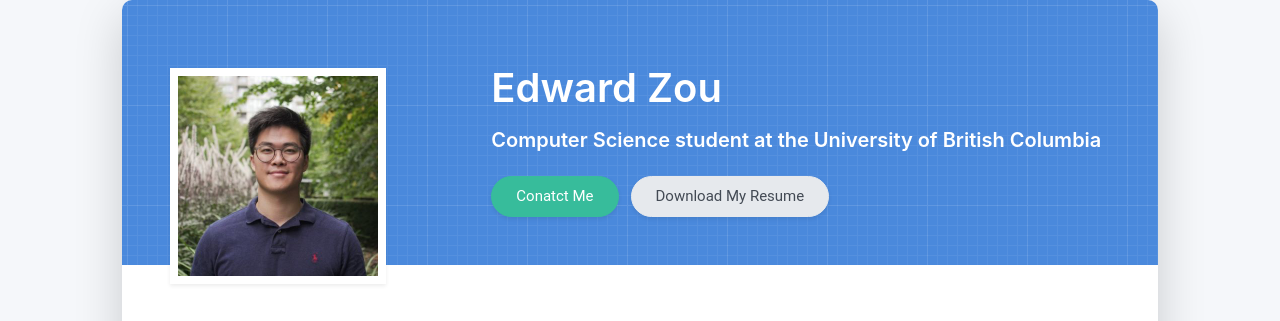
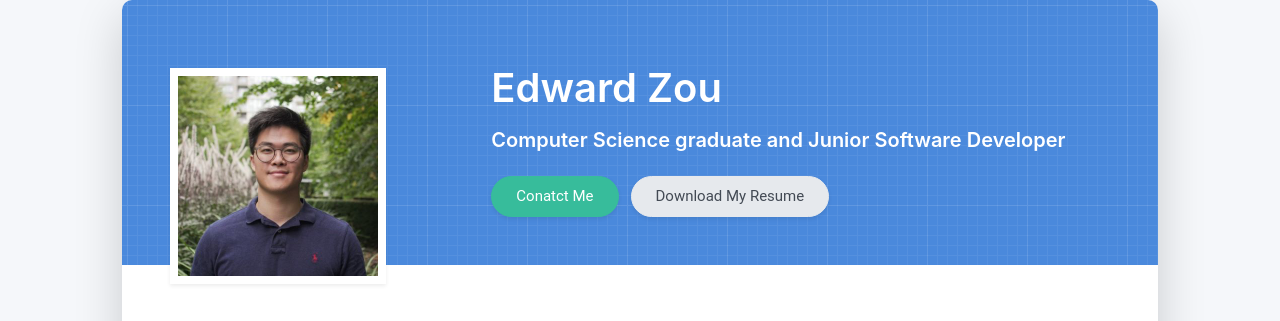
Before and after one commit to edwzou/edwardzou.com, a Django app: page / in a window 1280 px wide. Shown: the part 104-425 px from the top of the page. Run offline with Django 3.2, Linux system fonts and the light colour scheme; some libraries are stand-ins or nearby versions.

Commit message:
Update index.html

```diff
--- a/cvapp/templates/index.html
+++ b/cvapp/templates/index.html
@@ -47,7 +47,7 @@
               </div>
               <div class="col-lg-8 col-md-7 text-center text-md-start">
                 <h2 class="h1 mt-2" data-aos="fade-left" data-aos-delay="0">Edward Zou</h2>
-                <h5 data-aos="fade-left" data-aos-delay="100">Computer Science student at the University of British Columbia</h5>
+                <h5 data-aos="fade-left" data-aos-delay="100">Computer Science graduate and Junior Software Developer</h5>
                 <div class="d-print-none" data-aos="fade-left" data-aos-delay="200">
                   <a class="btn btn-success shadow-sm mt-1 me-1" href="#contact">Conatct Me</a>
                   <a class="btn btn-light text-dark shadow-sm mt-1 me-1" href="/pdf">Download My Resume</a>
```
